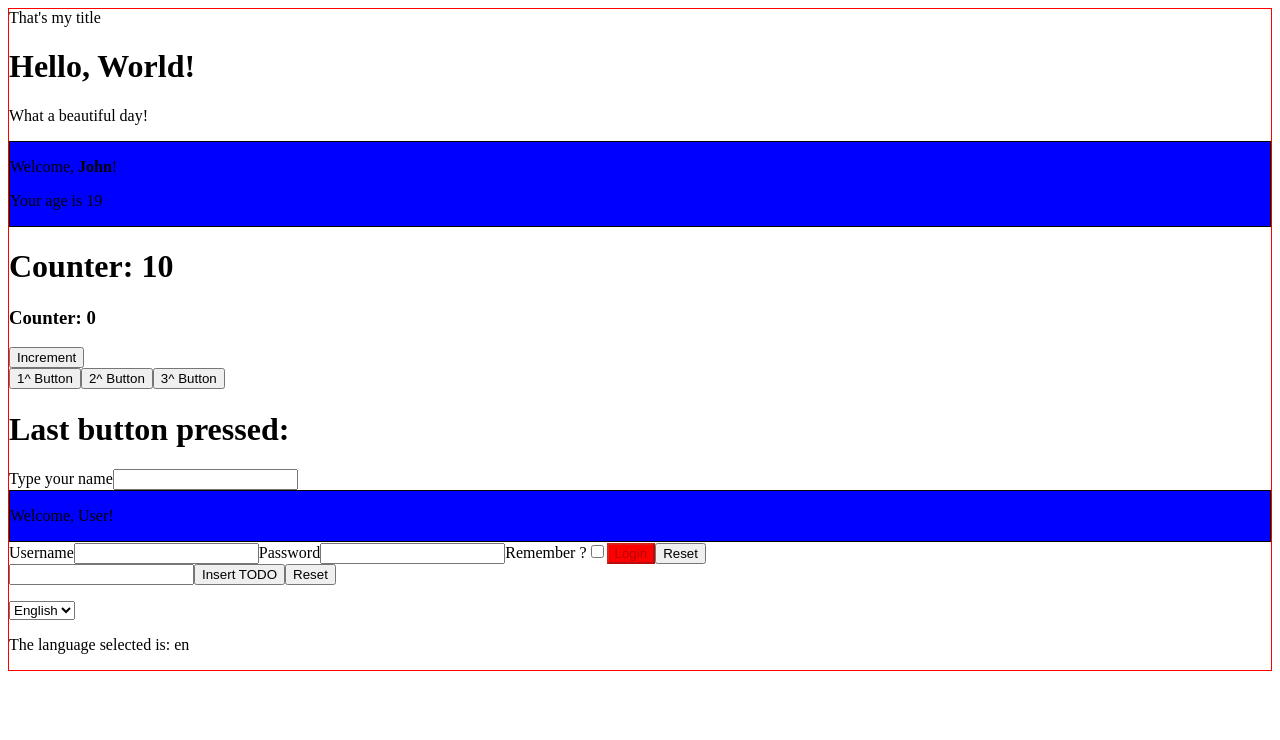
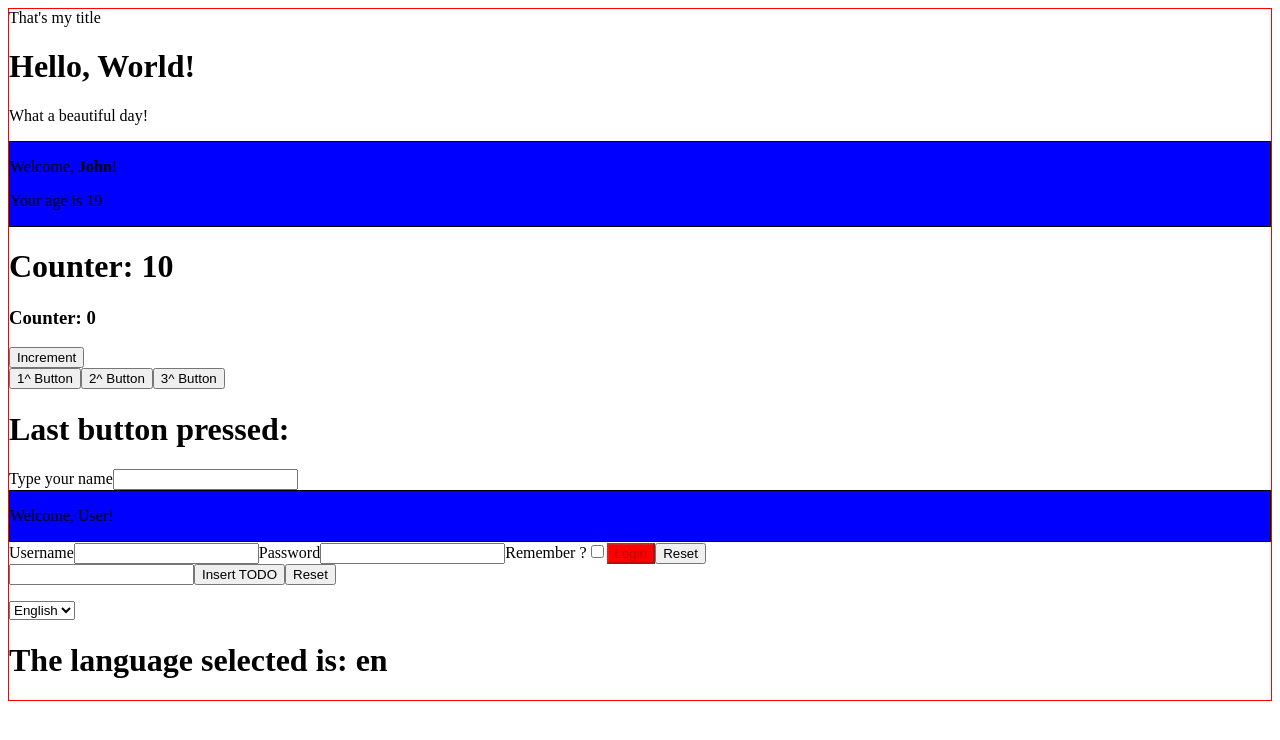
Before and after one commit to fleola/my-app, a React (Create React App) app in the folder components-new-app/: page / in a window 1280 px wide. Shown: the top 740 px of the page. Built offline with nearby package versions, Linux system fonts and the light colour scheme.

Commit message:
context 02

```diff
--- a/components-new-app/src/DisplayLanguage.js
+++ b/components-new-app/src/DisplayLanguage.js
@@ -16,7 +16,7 @@ export class DisplayLanguage extends React.Component {
       <div>
         <LanguageContext.Consumer>
           {(language) => {
-            return <p>The language selected is: {language}</p>;
+            return <h1>The language selected is: {language}</h1>;
           }}
         </LanguageContext.Consumer>
       </div>
```
Also changed, not shown: 1 other file (tests, documents, lock files or other folders).
